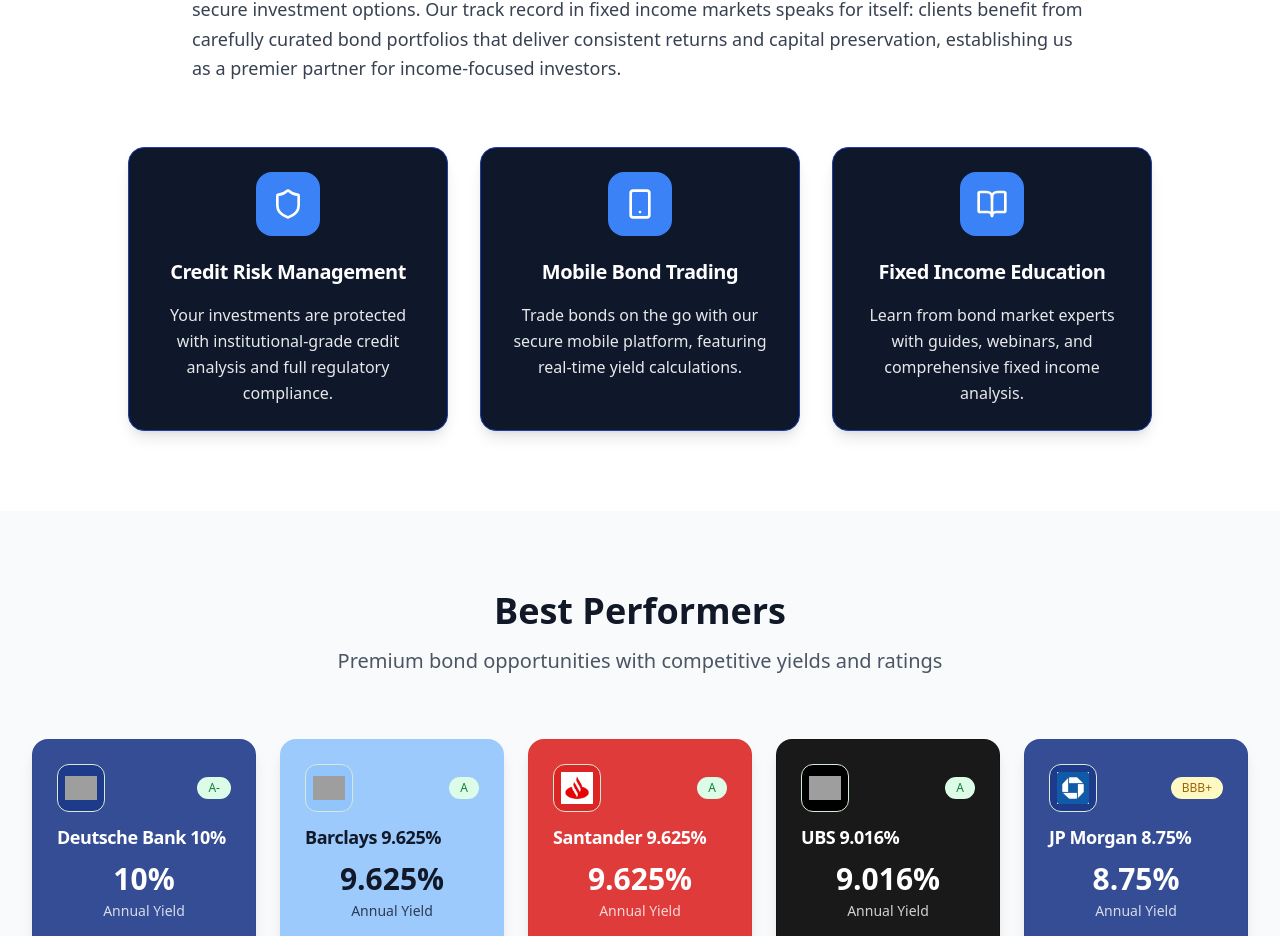
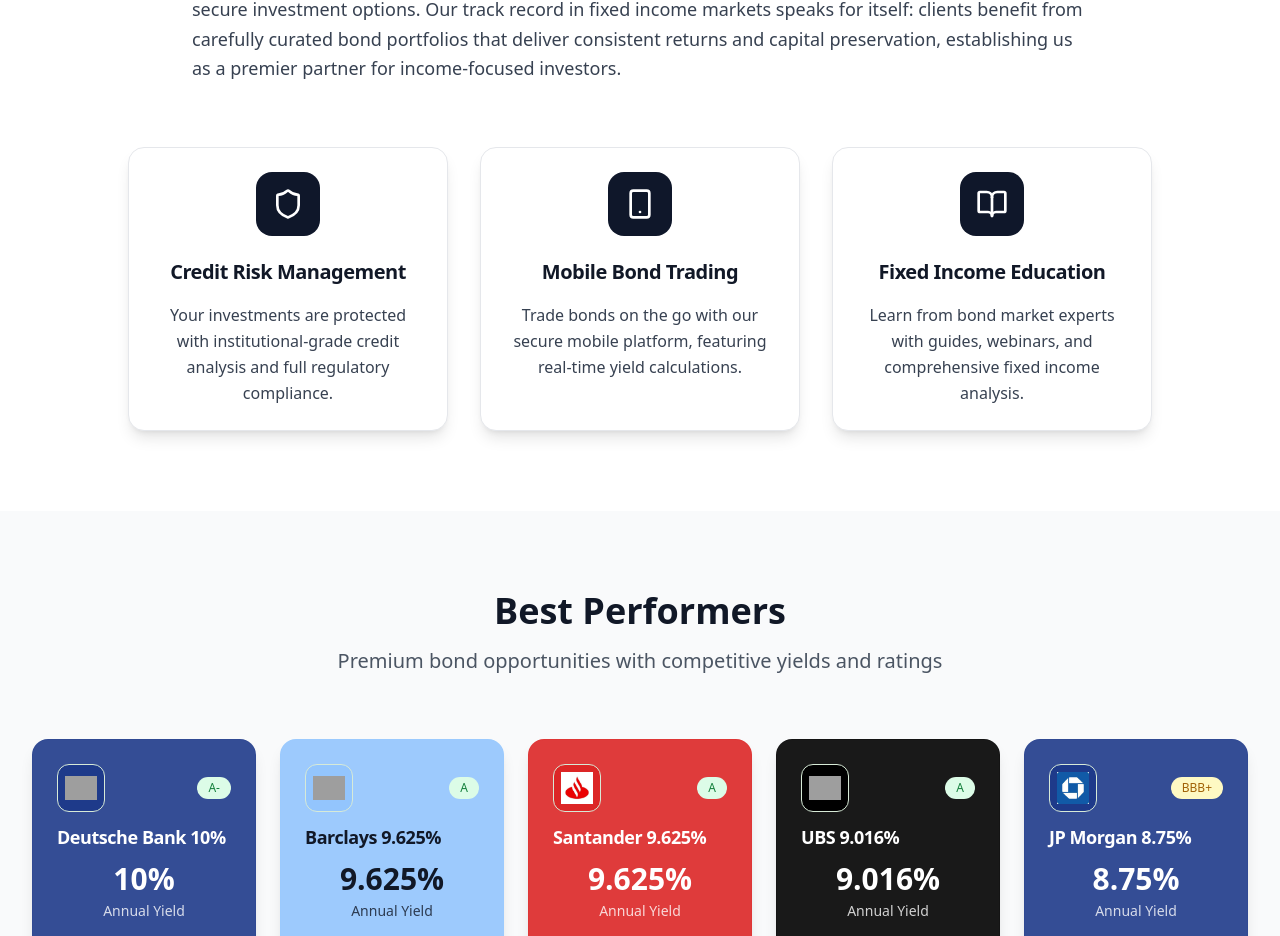
Before and after one commit to webdzignz/aussie-investor-vibe-shift, a React (Vite) app: page /fixed-term in a window 1280 px wide. Shown: the part 989-1925 px from the top of the page. Built offline with nearby package versions, Linux system fonts and the light colour scheme; grey boxes are pictures that could not be loaded; a web font is replaced by a local one.

Commit message:
Add white background and navy icons
Updated the "Everything You Need" section to have a white background and navy icons.

```diff
--- a/src/components/Features.tsx
+++ b/src/components/Features.tsx
@@ -76,18 +76,18 @@ const Features = ({ isFixedIncome = false }: { isFixedIncome?: boolean }) => {
             return (
               <Card
                 key={`${currentGroupIndex}-${index}`}
-                className={`${isFixedIncome ? 'bg-navy-900 border border-navy-700' : 'bg-green-800 border border-green-700'} shadow-lg hover:shadow-xl transition-all duration-1000 rounded-2xl animate-fade-in`}
+                className="bg-white border border-gray-200 shadow-lg hover:shadow-xl transition-all duration-1000 rounded-2xl animate-fade-in"
               >
                 <CardHeader className="text-center pb-4">
-                  <div className={`w-16 h-16 ${isFixedIncome ? 'bg-blue-500' : 'gold-gradient'} rounded-2xl flex items-center justify-center mx-auto mb-4`}>
+                  <div className="w-16 h-16 bg-navy-900 rounded-2xl flex items-center justify-center mx-auto mb-4">
                     <IconComponent className="w-8 h-8 text-white" />
                   </div>
-                  <CardTitle className="text-xl font-semibold text-white">
+                  <CardTitle className="text-xl font-semibold text-gray-900">
                     {feature.title}
                   </CardTitle>
                 </CardHeader>
                 <CardContent className="text-center">
-                  <p className="text-white/90 leading-relaxed">
+                  <p className="text-gray-700 leading-relaxed">
                     {feature.description}
                   </p>
                 </CardContent>
```
